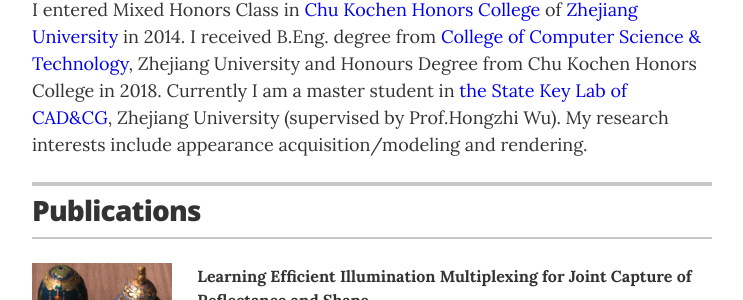
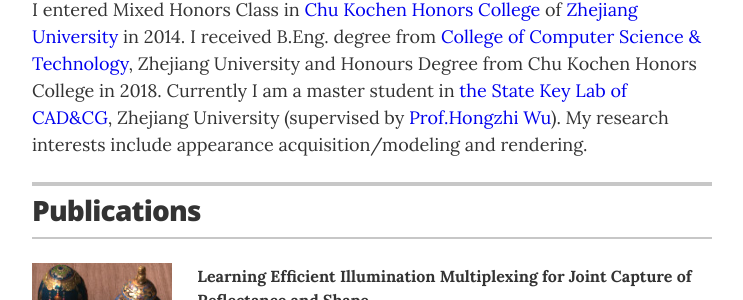
Before and after one commit to cocoakang/cocoakang.github.io, a Jekyll site: the page built from index.html, in a window 1280 px wide. Shown: the part 272-572 px from the top of the page, without its empty margins (268-1011 px from the left). Built offline with Jekyll 4.4.1, drawn with Linux system fonts in a browser that asks for light colours; some of the changed lines change nothing that is shown.

Commit message:
updated hyperlinks

```diff
--- a/_config.yml
+++ b/_config.yml
@@ -23,7 +23,7 @@ resume_contact_address:         "742 Evergreen Terrace, Springfield"
 resume_header_contact_info:     "742 Evergreen Terrace, Springfield • 555-7334 • lisasimpson@youremailaddress.com"
 display_header_contact_info:    "false"
 
-resume_header_intro: "<p> I entered Mixed Honors Class in <a href=http://ckc.zju.edu.cn/english/>Chu Kochen Honors College</a> of <a href=http://www.zju.edu.cn/english>Zhejiang University</a> in 2014. I received B.Eng. degree from <a href=http://www.en.cs.zju.edu.cn>College of Computer Science & Technology</a>, Zhejiang University and Honours Degree from Chu Kochen Honors College in 2018. Currently I am a master student in <a href=http://www.cad.zju.edu.cn/english.html>the State Key Lab of CAD&CG</a>, Zhejiang University (supervised by Prof.Hongzhi Wu). My research interests include appearance acquisition/modeling and rendering.</p>"
+resume_header_intro: "<p> I entered Mixed Honors Class in <a href=http://ckc.zju.edu.cn/english/>Chu Kochen Honors College</a> of <a href=http://www.zju.edu.cn/english>Zhejiang University</a> in 2014. I received B.Eng. degree from <a href=http://www.en.cs.zju.edu.cn>College of Computer Science & Technology</a>, Zhejiang University and Honours Degree from Chu Kochen Honors College in 2018. Currently I am a master student in <a href=http://www.cad.zju.edu.cn/english.html>the State Key Lab of CAD&CG</a>, Zhejiang University (supervised by <a href=http://www.cad.zju.edu.cn/home/hwu>Prof.Hongzhi Wu</a>). My research interests include appearance acquisition/modeling and rendering.</p>"
 
 # use "yes" to display the email contact button,
 # "no" to display an "I'm not looking for work" message,
```
